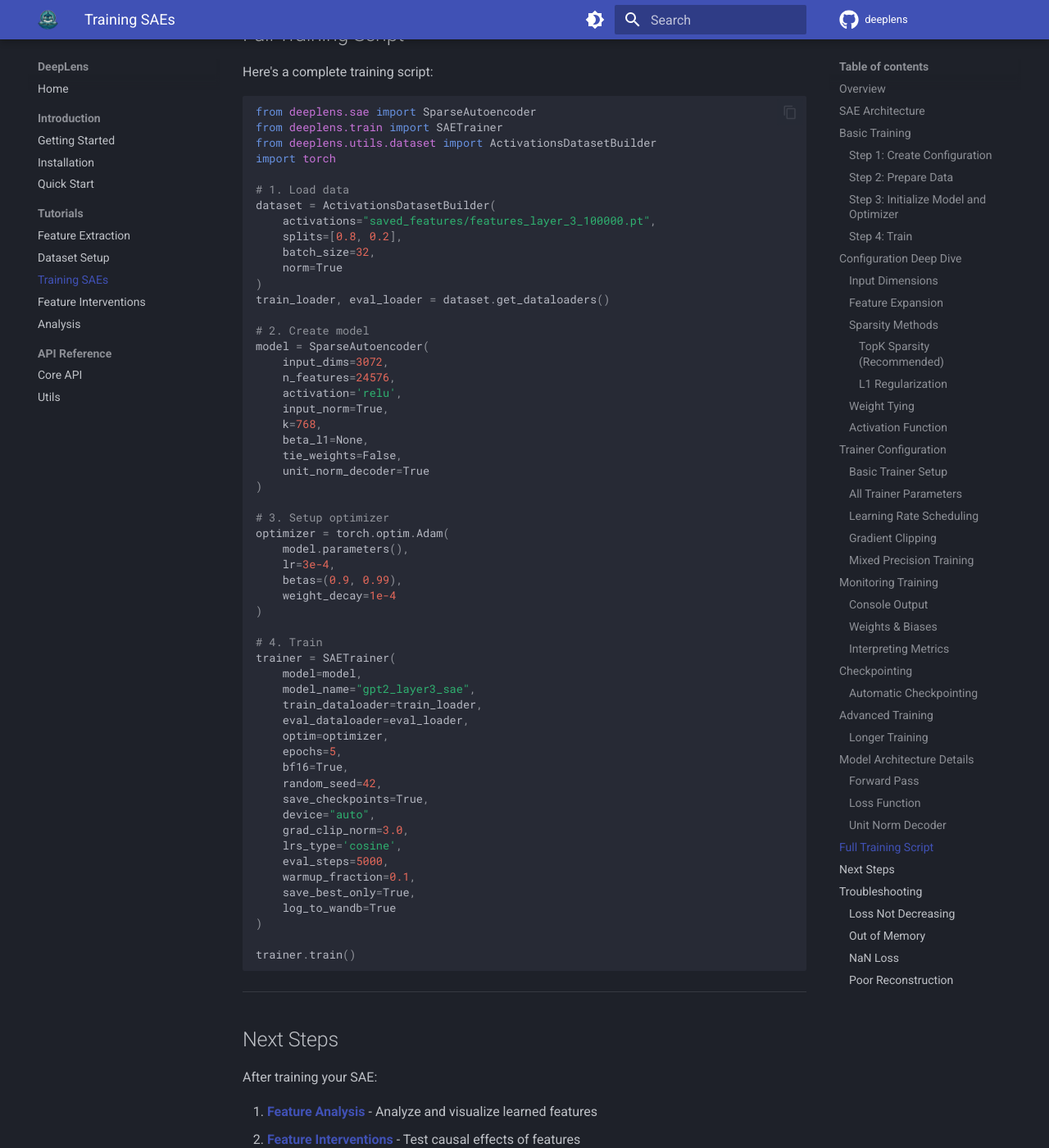
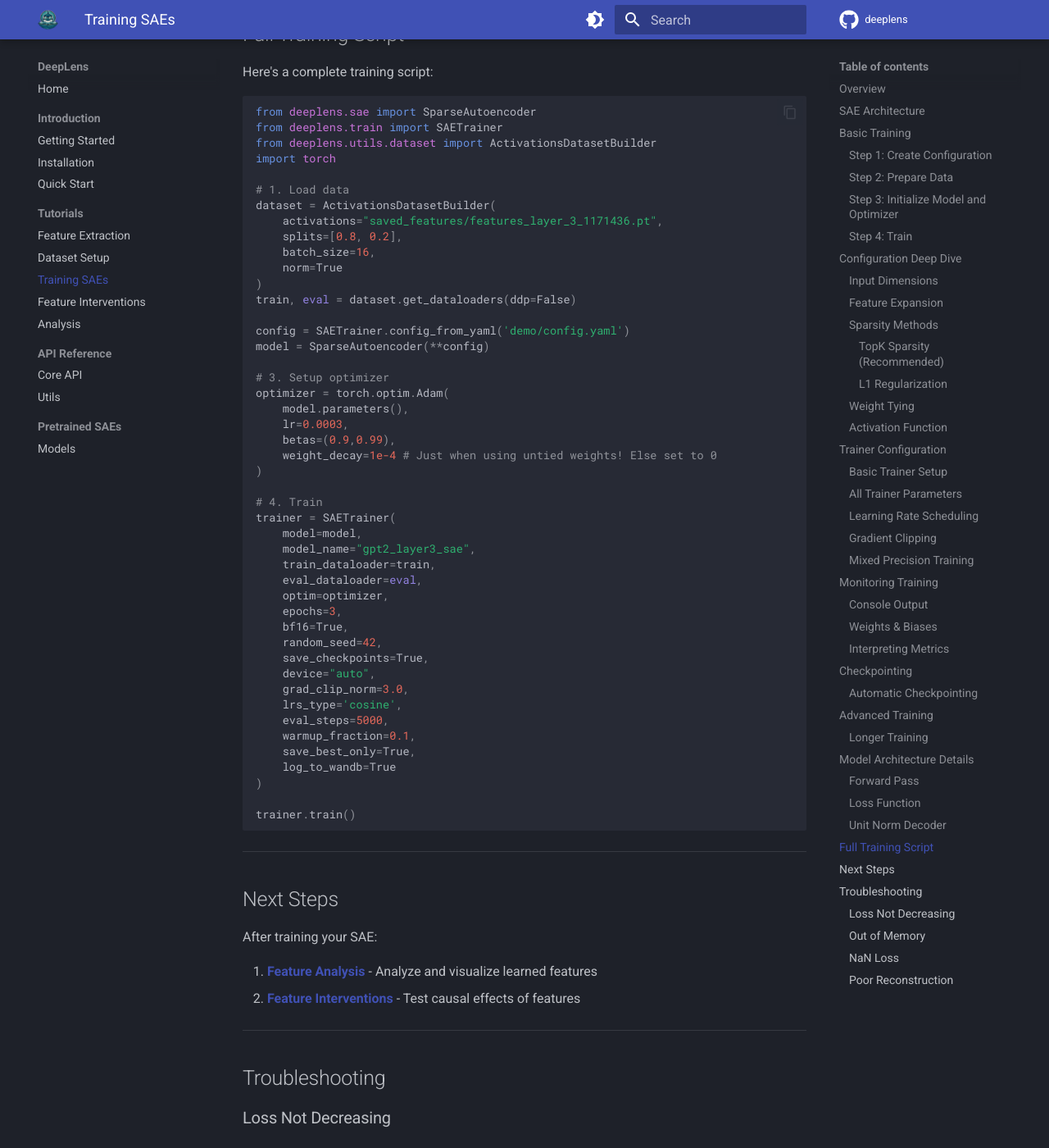
Before and after one commit to IParraMartin/deeplens, an MkDocs documentation site: the page built from docs/tutorials/sae.md, in a window 1280 px wide and 1400 px high, scrolled down 9438 px. Shown: the whole window at 82% size. Built offline with MkDocs 1.6.1 and Material for MkDocs 9.7.7, drawn with Linux system fonts in a browser that asks for light colours; comment, search, counter and statistics services are not loaded.

Commit message:
Update SAE training tutorial with new data paths, batch size, and model configuration; add pretrained SAE models documentation

```diff
--- a/docs/tutorials/sae.md
+++ b/docs/tutorials/sae.md
@@ -433,41 +433,32 @@ import torch
 
 # 1. Load data
 dataset = ActivationsDatasetBuilder(
-    activations="saved_features/features_layer_3_100000.pt",
+    activations="saved_features/features_layer_3_1171436.pt",
     splits=[0.8, 0.2],
-    batch_size=32,
+    batch_size=16,
     norm=True
 )
-train_loader, eval_loader = dataset.get_dataloaders()
+train, eval = dataset.get_dataloaders(ddp=False)
 
-# 2. Create model
-model = SparseAutoencoder(
-    input_dims=3072,
-    n_features=24576,
-    activation='relu',
-    input_norm=True,
-    k=768,
-    beta_l1=None,
-    tie_weights=False,
-    unit_norm_decoder=True
-)
+config = SAETrainer.config_from_yaml('demo/config.yaml')
+model = SparseAutoencoder(**config)
 
 # 3. Setup optimizer
 optimizer = torch.optim.Adam(
     model.parameters(),
-    lr=3e-4,
-    betas=(0.9, 0.99),
-    weight_decay=1e-4
+    lr=0.0003,
+    betas=(0.9,0.99),
+    weight_decay=1e-4 # Just when using untied weights! Else set to 0
 )
 
 # 4. Train
 trainer = SAETrainer(
     model=model,
     model_name="gpt2_layer3_sae",
-    train_dataloader=train_loader,
-    eval_dataloader=eval_loader,
+    train_dataloader=train,
+    eval_dataloader=eval,
     optim=optimizer,
-    epochs=5,
+    epochs=3,
     bf16=True,
     random_seed=42,
     save_checkpoints=True,
--- a/mkdocs.yml
+++ b/mkdocs.yml
@@ -75,6 +75,8 @@ nav:
   - API Reference:
     - Core API: api/core.md
     - Utils: api/utils.md
+  - Pretrained SAEs:
+    - Models: pretrained/repository.md
 
 # Footer links
 extra:
```
Also changed, not shown: docs/pretrained/repository.md (added, +9 -0 lines).
